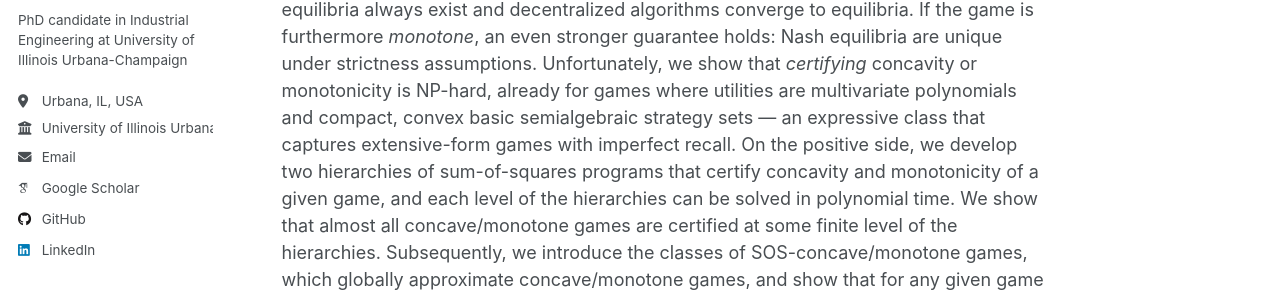
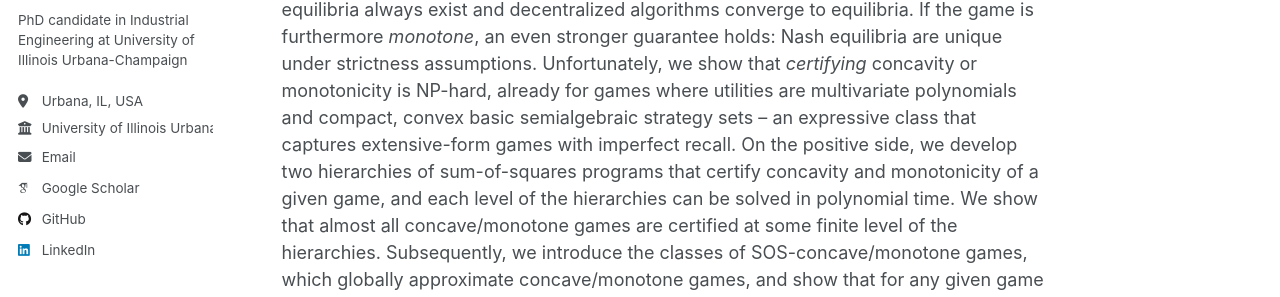
Before and after one commit to vin-leon/vin-leon.github.io, a Jekyll site: the page built from _publications/2025-concavity-monotonicity-games-sos.md, in a window 1280 px wide and 900 px high. Shown: the part 336-633 px from the top of the window. Built offline with Jekyll 4.4.1, drawn with Linux system fonts in a browser that asks for light colours; some web fonts are replaced; a script that is not in the unit is left out; some of the changed text lies outside the part shown.

```diff
--- a/_publications/2025-concavity-monotonicity-games-sos.md
+++ b/_publications/2025-concavity-monotonicity-games-sos.md
@@ -8,6 +8,6 @@ date: 2025-05-15
 venue: 'Preprint, accepted to NeurIPS 2025'
 ---
 
-Concavity and its refinements underpin tractability in multiplayer games, where players independently choose actions to maximize their own payoffs which depend on other players’ actions.  In _concave_ games, where players' strategy sets are compact and convex, and their payoffs are concave in their own actions, strong guarantees follow: Nash equilibria always exist and decentralized algorithms converge to equilibria. If the game is furthermore _monotone_, an even stronger guarantee holds: Nash equilibria are unique under strictness assumptions. Unfortunately, we show that _certifying_ concavity or monotonicity is NP-hard, already for games where utilities are multivariate polynomials and compact, convex basic semialgebraic strategy sets --- an expressive class that captures extensive-form games with imperfect recall. On the positive side, we develop two hierarchies of sum-of-squares programs that certify concavity and monotonicity of a given game, and each level of the hierarchies can be solved in polynomial time. We show that almost all concave/monotone games are certified at some finite level of the hierarchies. Subsequently, we introduce the classes of SOS-concave/monotone games, which  globally approximate concave/monotone games, and show that for any given game we can compute the closest SOS-concave/monotone game in polynomial time. Finally, we apply our techniques to canonical examples of extensive-form games with imperfect recall.
+Concavity and its refinements underpin tractability in multiplayer games, where players independently choose actions to maximize their own payoffs which depend on other players’ actions.  In _concave_ games, where players' strategy sets are compact and convex, and their payoffs are concave in their own actions, strong guarantees follow: Nash equilibria always exist and decentralized algorithms converge to equilibria. If the game is furthermore _monotone_, an even stronger guarantee holds: Nash equilibria are unique under strictness assumptions. Unfortunately, we show that _certifying_ concavity or monotonicity is NP-hard, already for games where utilities are multivariate polynomials and compact, convex basic semialgebraic strategy sets -- an expressive class that captures extensive-form games with imperfect recall. On the positive side, we develop two hierarchies of sum-of-squares programs that certify concavity and monotonicity of a given game, and each level of the hierarchies can be solved in polynomial time. We show that almost all concave/monotone games are certified at some finite level of the hierarchies. Subsequently, we introduce the classes of SOS-concave/monotone games, which  globally approximate concave/monotone games, and show that for any given game we can compute the closest SOS-concave/monotone game in polynomial time. Finally, we apply our techniques to canonical examples of extensive-form games with imperfect recall.
 
 [OpenReview](https://openreview.net/forum?id=8ftsTxZOLQ)
```
